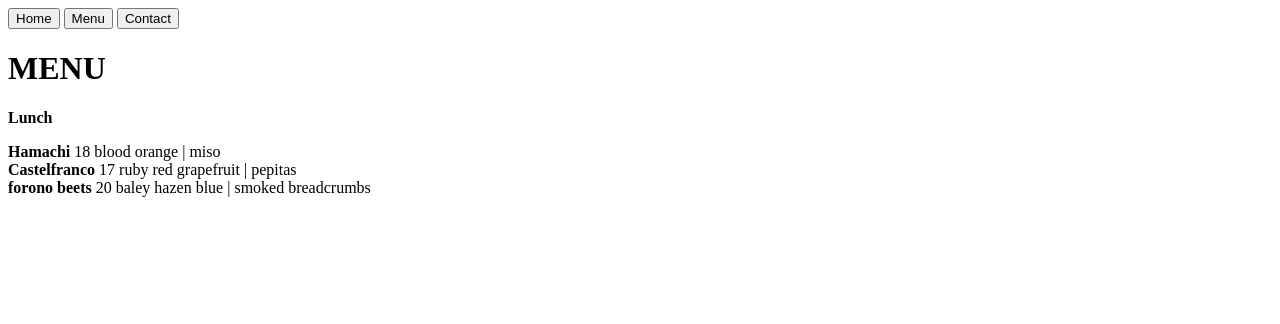
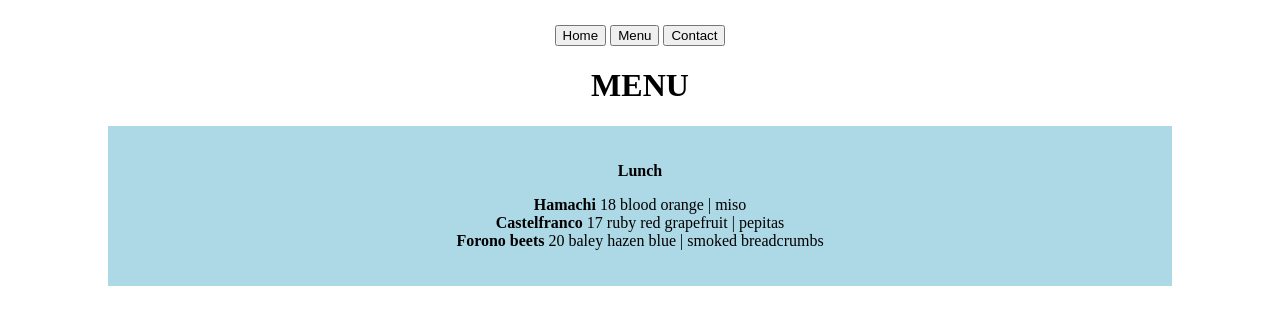
Before and after one commit to sofoniasElala/Restaurant, a website built with webpack: page src/index.html in a window 1280 px wide. Both pictures are taken after a click on the button "Menu". Built offline with nearby package versions, Linux system fonts and the light colour scheme.

Commit message:
add minimal styling - center the items

```diff
--- a/package.json
+++ b/package.json
@@ -10,7 +10,9 @@
   "author": "",
   "license": "ISC",
   "devDependencies": {
+    "css-loader": "^6.10.0",
     "html-webpack-plugin": "^5.6.0",
+    "style-loader": "^3.3.4",
     "webpack": "^5.90.3",
     "webpack-cli": "^5.1.4"
   }
--- a/src/contact.js
+++ b/src/contact.js
@@ -3,6 +3,7 @@ function contact(){
     const heading = document.createElement('h1');
     heading.textContent = 'CONTACT US';
     const contactInfo = document.createElement('p');
+    contactInfo.classList.add('contact-info');
     contactInfo.innerHTML = '<strong>SAVOR HAVEN</strong><br>'+
                             '100 central st, New York, NY 10000<br>'+
                             'Tel: 000-000-0000<br>'+
--- a/src/index.js
+++ b/src/index.js
@@ -1,7 +1,7 @@
 import home from './home.js';
 import menu from './menu.js';
 import contact from './contact.js';
-
+import './style.css';
 console.log('Restaurant webpage');
 
 function loadSite(){
--- a/src/menu.js
+++ b/src/menu.js
@@ -9,7 +9,7 @@ function menu(){
     const lunchMenu = document.createElement('p');
     lunchMenu.innerHTML = '<strong>Hamachi</strong>   18   blood orange | miso<br>'+
                           '<strong>Castelfranco</strong>   17   ruby red grapefruit | pepitas<br>'+
-                          '<strong>forono beets</strong>   20   baley hazen blue | smoked breadcrumbs';
+                          '<strong>Forono beets</strong>   20   baley hazen blue | smoked breadcrumbs';
     menuContainer.appendChild(lunch);
     menuContainer.appendChild(lunchMenu);
     content.appendChild(heading);
--- /dev/null
+++ b/src/style.css
@@ -0,0 +1,17 @@
+body {
+    font-size: 16px;
+    text-align: center;
+    margin-top: 25px;
+}
+
+.menu-container, .contact-info {
+    background-color: lightblue;
+    margin: auto 100px;
+    padding: 20px;
+}
+
+hr {
+    border: none; /* Removes the default border */
+    border-top: 1px solid red; /* Sets the color and style of the top border */
+
+}
--- a/webpack.config.js
+++ b/webpack.config.js
@@ -17,7 +17,11 @@ module.exports = {
             {
                 test: /\.(png|svg|jpg|jpeg|gif)$/i,
                 type: 'asset/resource',
-            }
+            },
+            {
+                test: /\.css$/i,
+                use: ['style-loader', 'css-loader'],
+            },
         ],
     },
 }
```
Also changed, not shown: README.md, dist/index.html, dist/main.js, 1 other file.
